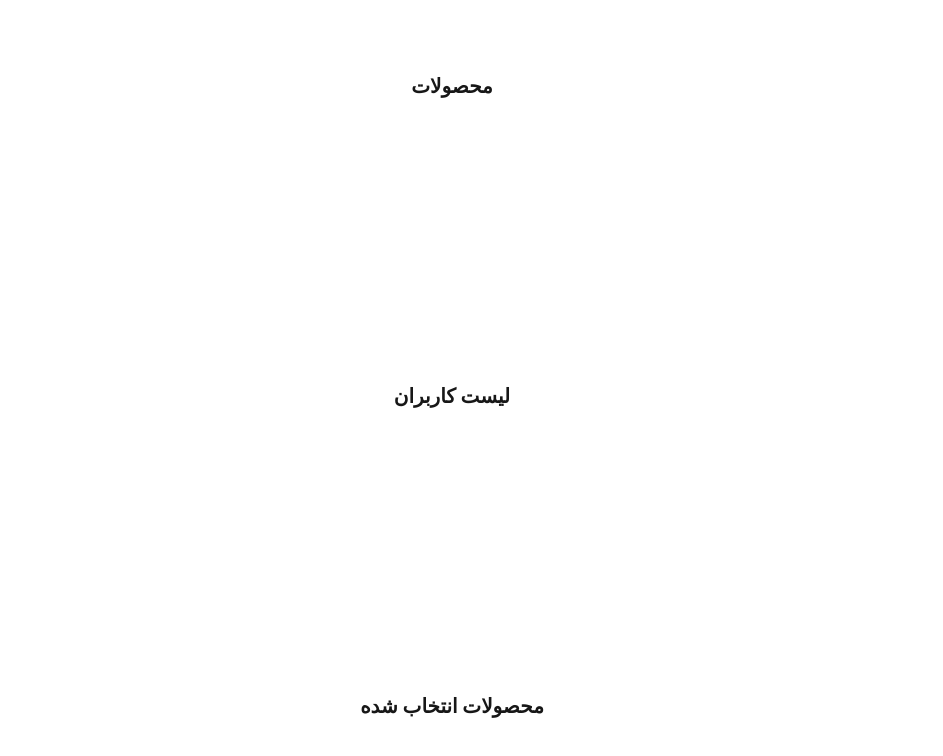
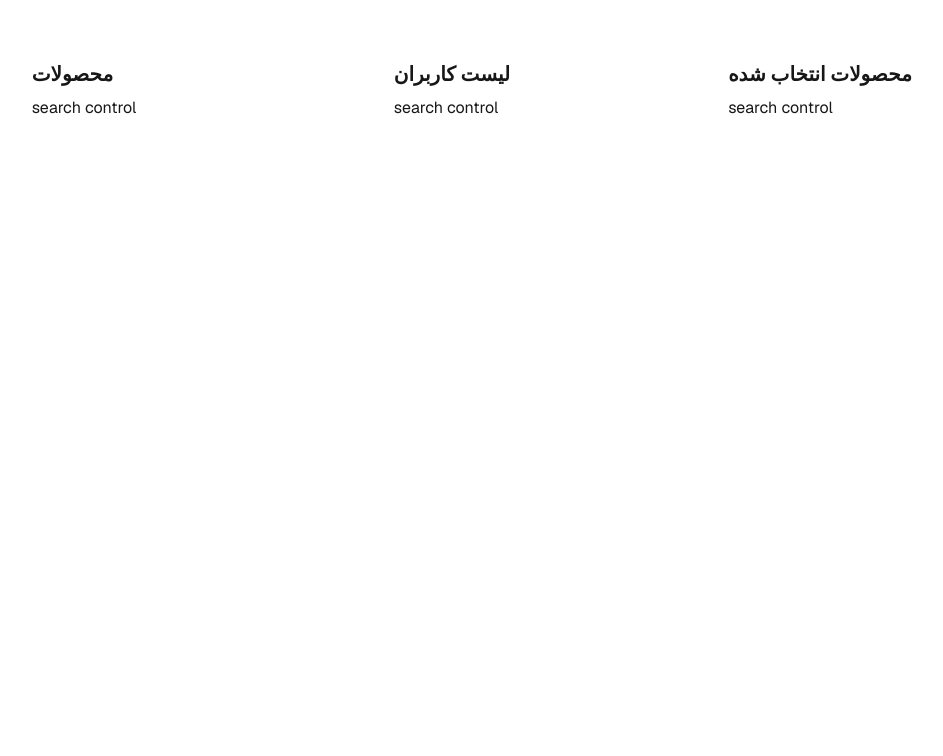
Before and after one commit to amir19128/shop-scope, a Next.js app: page / in a window 1280 px wide. Shown: the top 756 px of the page, without its empty margins (188-1131 px from the left). Built offline with nearby package versions, Linux system fonts and the light colour scheme.

Commit message:
feat: add Search Control component

```diff
--- a/src/app/page.tsx
+++ b/src/app/page.tsx
@@ -6,10 +6,11 @@ import Image from "next/image";
 export default function Home() {
   return (
     <div className="grid grid-rows-[20px_1fr_20px] items-center justify-items-center min-h-screen p-8 pb-20 gap-16 sm:p-20 font-[family-name:var(--font-geist-sans)]">
-      {/* main section */}
-      <ProductList />
-      <UserList />
-      <SelectedProducts />
+      <main className="container mx-auto p-4 grid gap-4 grid-cols-1 md:grid-cols-3 justify-items-center">
+        <ProductList />
+        <UserList />
+        <SelectedProducts />
+      </main>
     </div>
   );
 }
--- a/src/components/ProductList.tsx
+++ b/src/components/ProductList.tsx
@@ -1,7 +1,10 @@
+import { SearchInput } from "./SearchInput";
+
 const ProductList = () => (
     <section>
         {/* product component */}
         <h2 className="text-xl font-semibold mb-2">محصولات</h2>
+        <SearchInput />
     </section>
 );
 export default ProductList;
--- /dev/null
+++ b/src/components/SearchInput.tsx
@@ -0,0 +1,10 @@
+import React from 'react'
+
+export const SearchInput = () => {
+    return (
+        <>
+            search control
+            {/* search control */}
+        </>
+    )
+}
--- a/src/components/SelectedProducts.tsx
+++ b/src/components/SelectedProducts.tsx
@@ -1,7 +1,10 @@
+import { SearchInput } from "./SearchInput";
+
 const SelectedProducts = () => (
     <section>
+        {/* Selected Products */}
         <h2 className="text-xl font-semibold mb-2">محصولات انتخاب شده </h2>
-        {/* Selected Products */}
+        <SearchInput />
     </section>
 );
 export default SelectedProducts;
--- a/src/components/UserList.tsx
+++ b/src/components/UserList.tsx
@@ -1,8 +1,10 @@
+import { SearchInput } from "./SearchInput";
 
 const UserList = () => (
     <section>
+        {/* Users List Component */}
         <h2 className="text-xl font-semibold mb-2">لیست کاربران </h2>
-        {/* Users List Component */}
+        <SearchInput />
     </section>
 );
 export default UserList;
```
